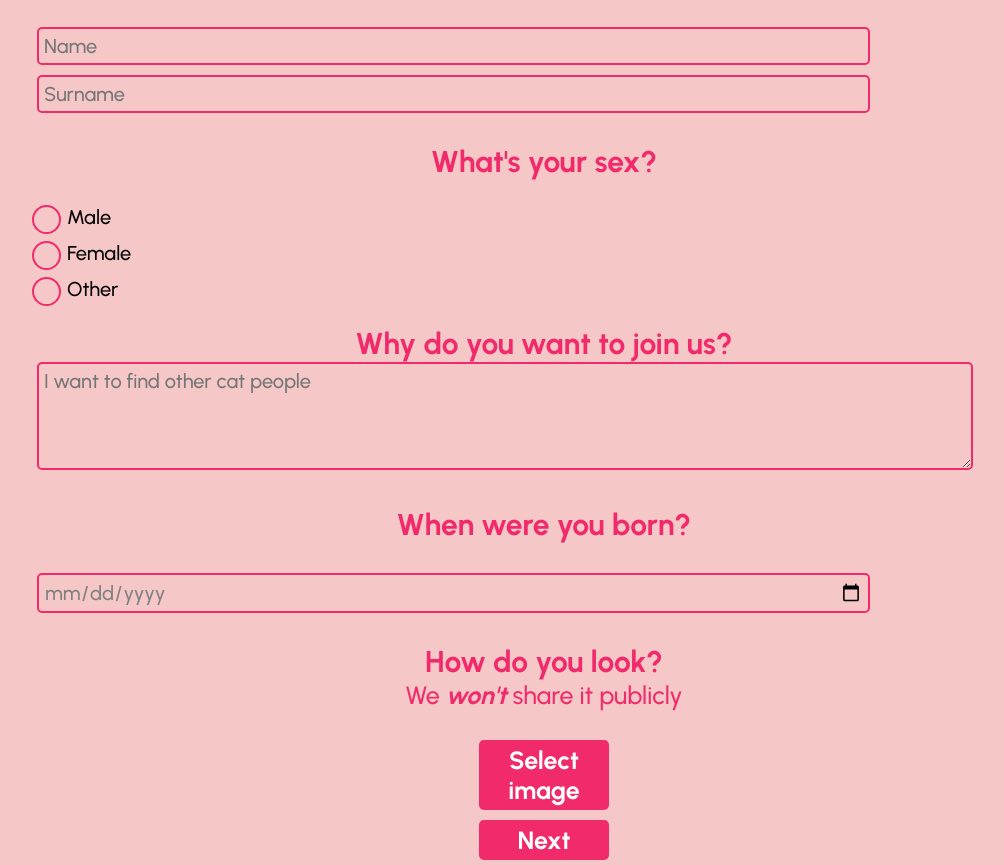
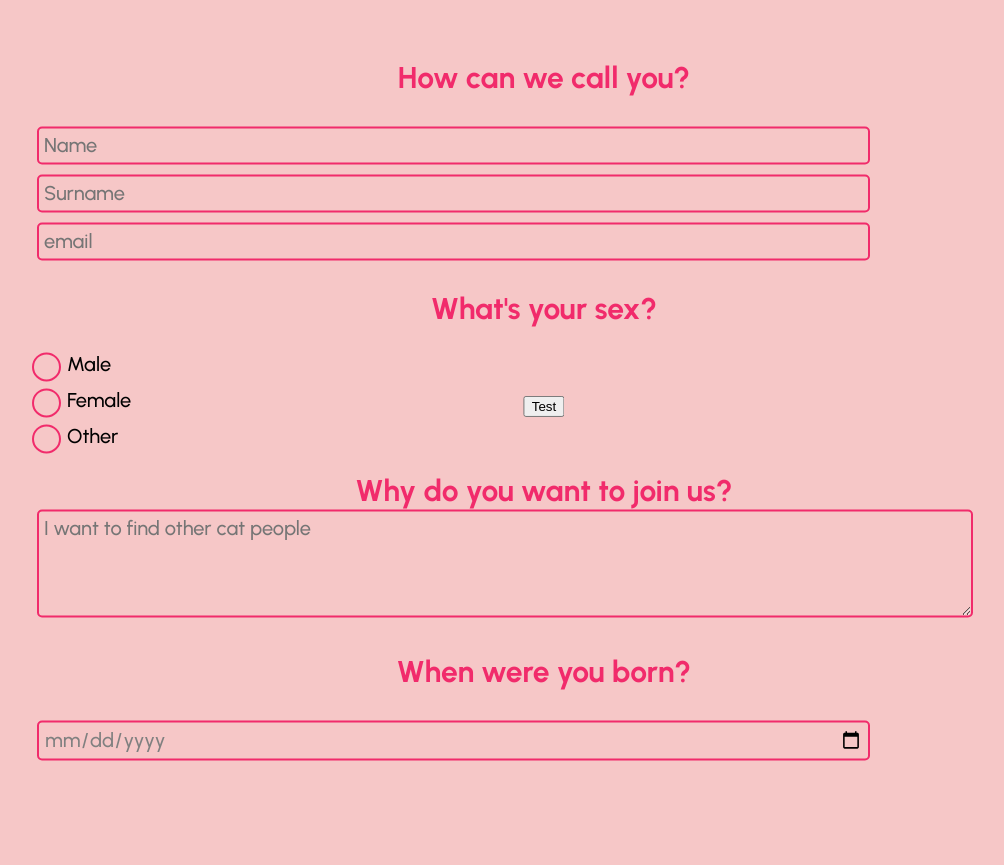
Before and after one commit to mirinas/kissa, a React (Create React App) app in the folder frontend/: page /acc/register in a window 1280 px wide. Shown: the whole page, without its empty margins (96-1100 px from the left). After the commit the page ends 800 px from the top, so only its background shows below. Built offline with nearby package versions, Linux system fonts and the light colour scheme.

Commit message:
Refactored register page so its easier to use hooks and added a state for iimage verification after receiving auth token, linked to endpoint.

```diff
--- a/frontend/src/pages/RegisterPage.js
+++ b/frontend/src/pages/RegisterPage.js
@@ -1,21 +1,136 @@
-import React, { useState, useEffect } from 'react';
-import '../styles/LoginRegister.css'
+import React, { useState } from 'react';
+import Cookies from 'universal-cookie';
+import '../styles/LoginRegister.css';
+
+const cookie = new Cookies();
 
 export default function RegisterPage() {
+    const [state, setState] = useState(2);
+    const [previewImage, setPreviewImage] = useState(null);
+    const [uploadedImage, setUploadedImage] = useState(null);
 
-    let state = 2;
+    const register = () => {
+        const userData = {
+            "email": "test@example.com",
+            "dob": "30/05/2003",
+            "password": "newpassword",
+            "gender": "male",
+            "name": "test",
+            "surname": "Nicolisin",
+            "bio": "I want to find love",
+            "location": "51.50722, -0.12750",
+            "profile_pic_url": "",
+            "cat": {
+                "name": "Fluffy",
+                "age": 10,
+                "breed": "N/A",
+                "sex": false,
+                "bio": "He loves to hunt",
+                "image_ids": []
+            },
+            "id": "",
+            "hashed_password": "",
+            "matches": [],
+            "matches_allowed": 3,
+            "selections": [],
+            "potentials": [],
+            "search_radius": 999
+        };
 
+        fetch("http://localhost:8000/profiles/register", {
+            method: 'POST',
+            headers: {
+                'accept': 'application/json',
+                'Content-Type': 'application/json',
+            },
+            body: JSON.stringify(userData)
+        })
+        .then(async (response) => {
+            const data = await response.json();
+            cookie.set("access_token", data.access_token, {
+                path: '/', // sets cookie at root level, make it accessible to all domains
+
+                // TODO: Set other options like expiration and whatnot
+            });
+
+            console.log("Registration data sent to server");
+            setState(3);
+        })
+        .catch((err) => {
+            console.error('Registration Error:', err);
+        });
+    };
+
+    const handleUploadImage = () => {
+        const accessToken = cookie.get('access_token');
+
+        const data = new FormData();
+        data.append('files[]', previewImage);
+
+        fetch("http://0.0.0.0:8080/pictures/?is_profile_pic=true",
+            {
+                method: 'POST',
+                headers: {
+                    'accept': 'application/json',
+                    'Authorization': `Bearer ${accessToken}`,
+                },
+            }).then(async (response) => {
+                    const imageResponse = await response.json();
+                    setUploadedImage(imageResponse);
+            }).catch((err) => {
+        });
+    }
+
+    const handleSelectImage = (event) => {
+        const file = event.target.files[0];
+        const fileReader = new FileReader();
+        fileReader.addEventListener("load", () => {
+            setPreviewImage(fileReader.result);
+        });
+        fileReader.readAsDataURL(file);
+    }
+
+    // User must rgister first before performing any other actions such as image uploads as the auth token is needed
+    const renderContent = () => {
         switch (state) {
             case 1:
+                return <StateOne />;
+            case 2:
+                return <StateTwo
+                            register={register}
+                        />;
+            case 3:
                 return (
-                <>
+                    <StateThree
+                        previewImage={previewImage}
+                        uploadedImage={uploadedImage}
+                        handleUploadImage={handleUploadImage}
+                        handleSelectImage={handleSelectImage}
+                    />
+                );
+            case 4:
+                return <StateFour />;
+            case 5:
+                return <StateFive />;
+            default:
+                return null;
+        }
+    };
+
+    return <div>{renderContent()}</div>;
+}
+
+// Welcome screen (not in use)
+function StateOne() {
+    return (
         <div className='center_div'>
-                        <h2 className='bigtext'>Purrfect! <br></br> Let's create your profile!</h2>
+            <h2 className='bigtext'>Purrfect! <br/> Let's create your profile!</h2>
         </div>
-                </>
     );
+}
 
-        case 2:
+// Ask user to provide profile data
+function StateTwo({ register }) {
     return (
         <div className="center_div">
 
@@ -23,6 +138,7 @@ export default function RegisterPage() {
                 <h2 className='smalltext'>How can we call you?</h2>
                 <input type="text" placeholder="Name"></input>
                 <input type="text" placeholder="Surname"></input>
+                <input type="text" placeholder="email"></input>
             </div>
 
             <div>
@@ -51,17 +167,33 @@ export default function RegisterPage() {
                 <input type="date" placeholder="dd/mm/yy"></input>
             </div>
 
+            <div className="center_div">
+                <div className='smalltext'>
+                    <button onClick={register}>Test</button>
+                </div>
+            </div>
+        </div>
+    )
+}
+
+// Ask user for picture for verification (still needs to be implemented)
+function StateThree({ previewImage, handleSelectImage, handleUploadImage, uploadedImage }) {
+    return (
+        <div className="center_div">
             <div className='smalltext'>
                 <h2 className='smalltext'>How do you look?</h2>
                 <p className='smallertext'> We <strong><em>won't</em></strong> share it publicly</p>
-                        <button className="btn_kissa"> Select image</button>
-                        <br></br>
-                        <button className="btn_kissa">Next</button>
+                <input type="file" onChange={handleSelectImage} />
+                {previewImage && <img src={previewImage} alt="Preview" />}
+                {uploadedImage && <img src={uploadedImage} alt="Uploaded" />}
+                <button onClick={handleUploadImage}>Upload</button>
             </div>
-
         </div>
     );
-        case 3:
+}
+
+// ASk the user to fill in cat profile information
+function StateFour({ }) {
     return (
         <>
             <div className='center_div'>
@@ -69,45 +201,10 @@ export default function RegisterPage() {
             </div>
         </>
     );
+}
 
-        case 4:
-            return (
-                <div className="center_div">
-
-                    <div>
-                        <h2 className='smalltext'>What are the special traits?</h2>
-                        <textarea placeholder="She likes to play with bananas" name="multilineInput" rows="4" cols="50"></textarea>
-                    </div>
-
-                    <div>
-                        <h2 className='smalltext'>What's your beloved furry's name?</h2>
-                        <input type="text" placeholder="Name"></input>
-                    </div>
-
-                    <div>
-                        <h2 className='smalltext'>What's your furry's sex?</h2>
-                        <label class="radio">Male
-                            <input type="radio" name="radio"></input>
-                            <span class="checkmark"></span>
-                        </label>
-                        <label class="radio">Female
-                            <input type="radio" name="radio"></input>
-                            <span class="checkmark"></span>
-                        </label>
-                    </div>
-
-                    <div className='smalltext'>
-                        <h2 className='smalltext'>How does he/she look?</h2>
-                        <p className='smallertext'> We <strong><em>will</em></strong> share it publicly</p>
-                        <button className="btn_kissa">Select images(3)</button>
-                        <br></br>
-                        <button className="btn_kissa">Next</button>
-                    </div>
-
-                </div>
-            );
-
-        case 5:
+// Confirmation
+function StateFive({ }) {
     return (
         <>
             <div className='center_div'>
@@ -115,8 +212,4 @@ export default function RegisterPage() {
             </div>
         </>
     );
-
-        default:
-            return ("");
 }
-}
```
Lines whose indentation alone changed are shown as unchanged.
